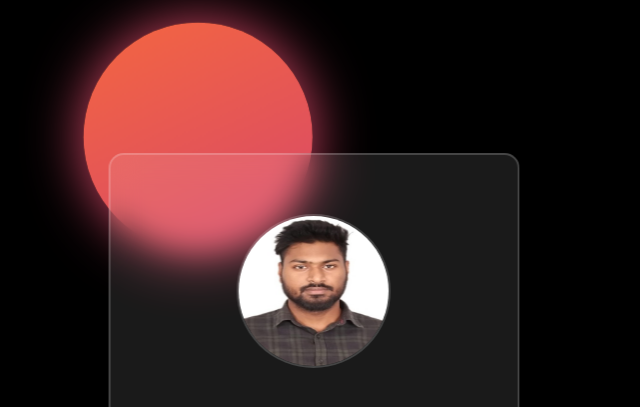
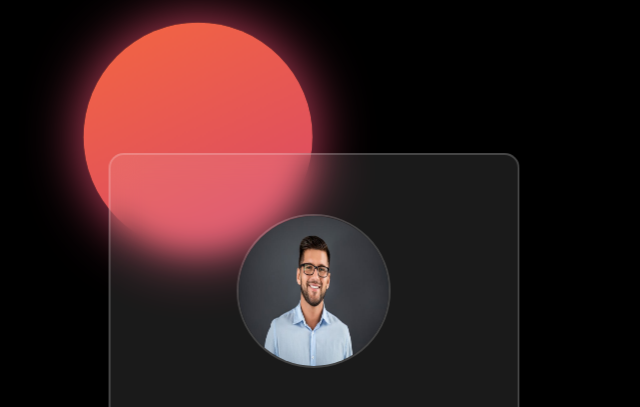
Before and after one commit to riteshgupta1/Share-Modal-App, a plain HTML site: page index.html in a window 1280 px wide. Shown: the top 407 px of the page, without its empty margins (326-966 px from the left). Drawn offline with Linux system fonts and the light colour scheme.

Commit message:
Update index.html

```diff
--- a/index.html
+++ b/index.html
@@ -18,7 +18,7 @@
         <div class="card-wrapper">
             <!-- hero image -->
             <div>
-                <img src="./assets/pic.jpg" alt=" img">
+                <img src="./assets/pro.jpg" alt=" img">
             </div>
             <!-- user name  -->
             <div class="user-name">
```
